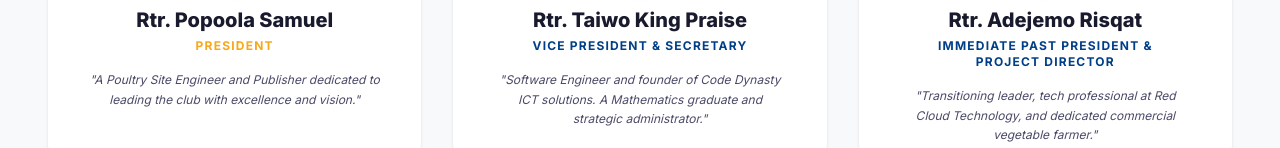
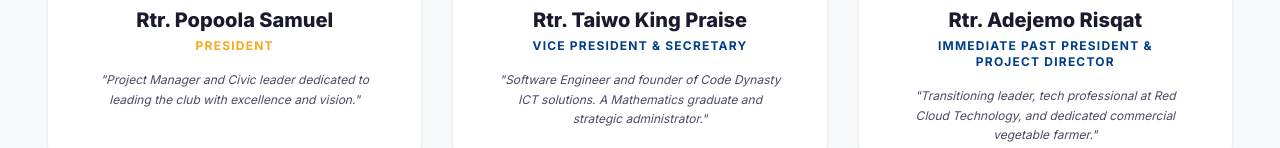
Before and after one commit to KingPraise/Rotaract-Club-RingRoad, a React (Vite) app: page / in a window 1280 px wide. Shown: the part 2346-2494 px from the top of the page. Built offline with nearby package versions, Linux system fonts and the light colour scheme.

Commit message:
feat: Update club stats and president bio
Increases the displayed years of the club from 5 to 6 and updates the president's bio to reflect their current role as a Project Manager and Civic leader, instead of a Poultry Site Engineer and Publisher.

```diff
--- a/src/App.tsx
+++ b/src/App.tsx
@@ -321,7 +321,7 @@ const Impact = () => {
     { value: 50, label: 'Members', suffix: '+' },
     { value: 12, label: 'Projects', suffix: '+' },
     { value: 1000, label: 'Lives Impacted', suffix: '+' },
-    { value: 5, label: 'Years', suffix: '+' },
+    { value: 6, label: 'Years', suffix: '+' },
   ];
 
   const Counter = ({ value, suffix }: { value: number, suffix: string }) => {
@@ -499,7 +499,7 @@ const Board = () => {
       name: 'Rtr. Popoola Samuel',
       role: 'President',
       isLead: true,
-      bio: 'A Poultry Site Engineer and Publisher dedicated to leading the club with excellence and vision.',
+      bio: 'Project Manager and Civic leader dedicated to leading the club with excellence and vision.',
       image: 'https://api.dicebear.com/7.x/avataaars/svg?seed=Samuel&backgroundColor=b6e3f4'
     },
     {
```
